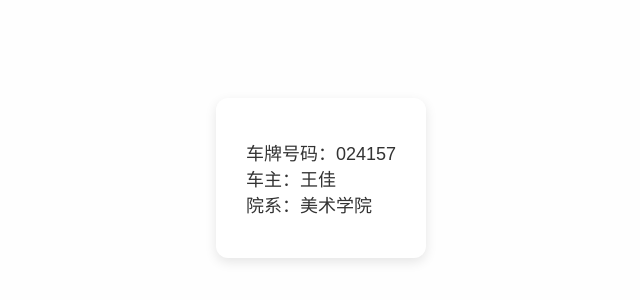
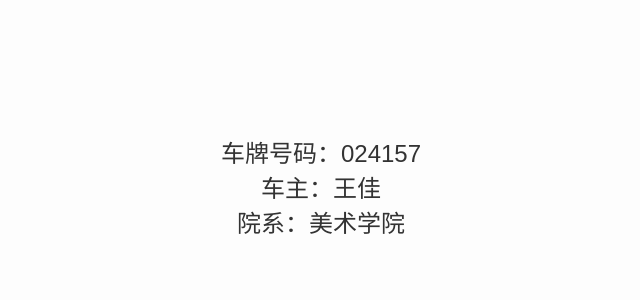
Before and after one commit to POKETTO215/01, a plain HTML site: page index.html in a window 1280 px wide. Shown: the part 222-522 px from the top of the page, without its empty margins (319-959 px from the left). Drawn offline with Linux system fonts and the light colour scheme.

Commit message:
Update index.html

```diff
--- a/index.html
+++ b/index.html
@@ -1,35 +1,26 @@
-
 <!DOCTYPE html>
 <html lang="zh">
 <head>
   <meta charset="UTF-8">
+  <meta name="viewport" content="width=device-width, initial-scale=1.0">
   <title>车牌信息</title>
   <style>
     body {
-      font-family: "微软雅黑", sans-serif;
-      background-color: #fefefe;
+      font-family: sans-serif;
+      background-color: #fdfdfd;
+      color: #333;
       display: flex;
+      justify-content: center;
       align-items: center;
-      justify-content: center;
       height: 100vh;
-      margin: 0;
-    }
-    .card {
-      padding: 20px 30px;
-      border-radius: 12px;
-      background-color: #fff;
-      box-shadow: 0 4px 12px rgba(0,0,0,0.1);
-      white-space: pre-wrap;
-      font-size: 18px;
-      color: #333;
+      flex-direction: column;
+      font-size: 1.5em;
     }
   </style>
 </head>
 <body>
-  <div class="card">
-车牌号码：024157
-车主：王佳
-院系：美术学院
-  </div>
+  <div>车牌号码：024157</div>
+  <div>车主：王佳</div>
+  <div>院系：美术学院</div>
 </body>
 </html>
```
